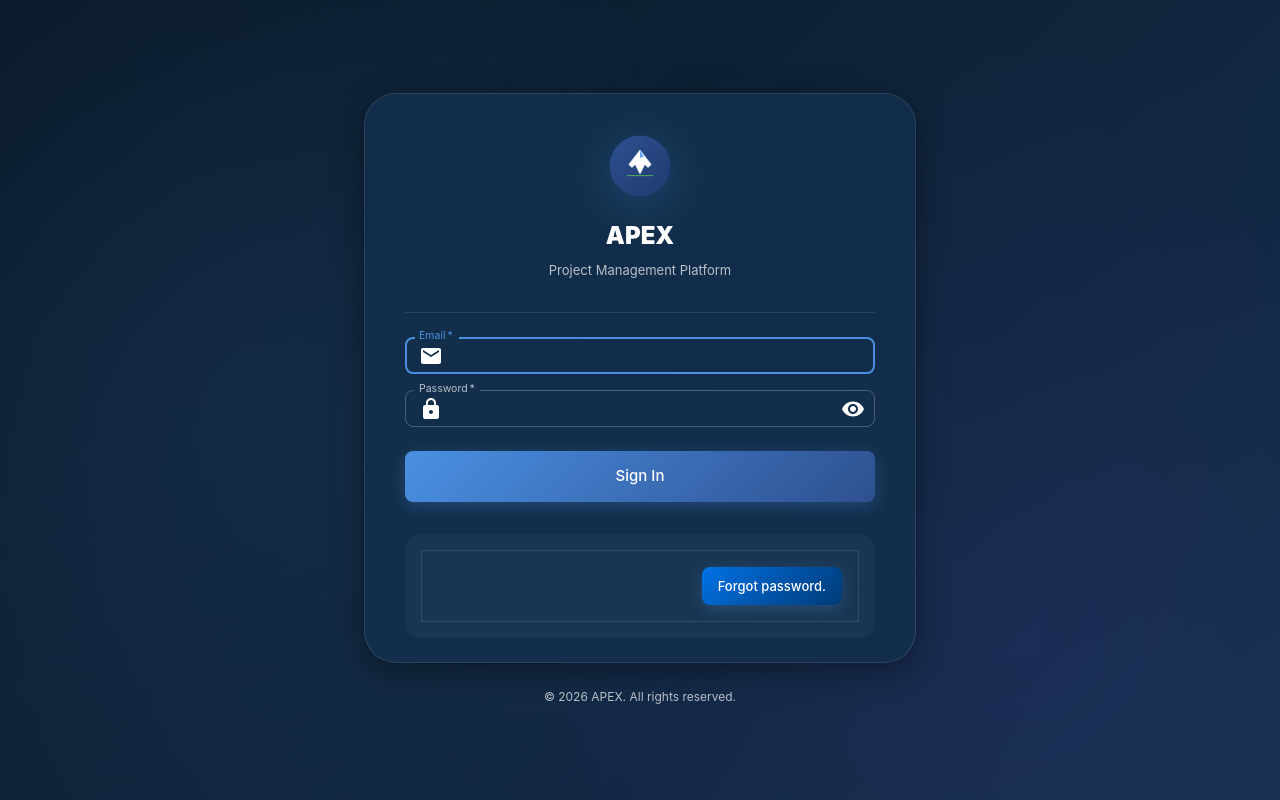
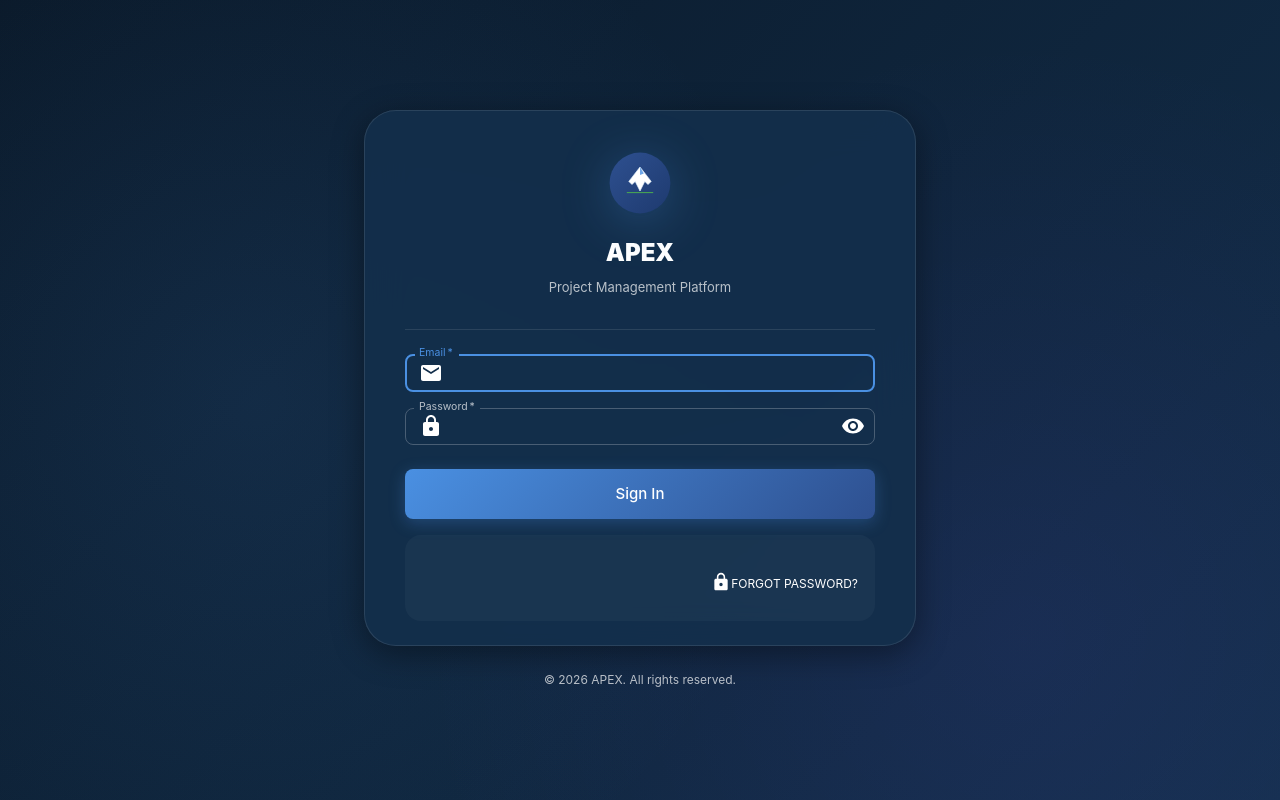
Before and after one commit to petelc/ApexApp, a React (Vite) app: page /login in a window 1280 px wide. Built offline with nearby package versions, Linux system fonts and the light colour scheme.

Commit message:
Fixed Forgot Password link

```diff
--- a/src/App.tsx
+++ b/src/App.tsx
@@ -16,6 +16,7 @@ import TasksPage from '@/pages/Tasks';
 import TaskDetailPage from '@/pages/TaskDetail';
 import ChangeRequestsPage from '@/pages/ChangeRequests';
 import ChangeRequestDetailPage from '@/pages/ChangeRequestDetail';
+import CreateChangeRequestPage from '@/pages/CreateChangeRequest';
 import ChangeRequestEditPage from '@/pages/EditChangeRequest';
 import ChangeAnalyticsPage from '@/pages/ChangeAnalytics';
 
@@ -128,6 +129,15 @@ function App() {
             />
 
             <Route
+              path="/change-requests/create"
+              element={
+                <ProtectedRoute>
+                  <CreateChangeRequestPage />
+                </ProtectedRoute>
+              }
+            />
+
+            <Route
               path="/change-analytics"
               element={
                 <ProtectedRoute>
--- a/src/pages/Login.tsx
+++ b/src/pages/Login.tsx
@@ -183,30 +183,18 @@ export default function LoginPage() {
               </form>
 
               {/* Demo Credentials */}
-              <Box sx={{ mt: 4, p: 2, bgcolor: 'rgba(255, 255, 255, 0.03)', borderRadius: 2 }}>
-                <Box display="flex" justifyContent="right" alignItems="center" justifyItems="center" gap={2} sx={{ border: '1px solid rgba(255, 255, 255, 0.1)' }}>
-                  <Box sx={{ p: 2 }}>
-                    <Button
-                      type="button"
-                      variant="contained"
-                      fullWidth
-                      size="small"
-                      disabled={loading}
-                      onClick={() => navigate('/forgot-password')}
-                      sx={{
-                        py: 1.0,
-                        background: 'linear-gradient(135deg, #0072E5 0%, #003A75 100%)',
-                        boxShadow: '0 4px 16px rgba(74, 144, 226, 0.3)',
-                        '&:hover': {
-                          background: 'linear-gradient(135deg, #0072E5 0%, #003A75 100%)',
-                          boxShadow: '0 6px 20px rgba(74, 144, 226, 0.4)',
-                        },
-                      }}
-                    >
-                      {loading ? 'Forgetting...' : 'Forgot password.'}
-                    </Button>
-
-                  </Box>
+              <Box sx={{ mt: 2, p: 0.5, bgcolor: 'rgba(255, 255, 255, 0.03)', borderRadius: 2 }} justifyItems={'flex-end'}>
+                <Box sx={{ p: 1 }}>
+                  <IconButton
+                    size="small"
+                    onClick={() => navigate('/forgot-password')}
+                    sx={{ mt: 1 }}
+                  >
+                    <Lock fontSize="small" />
+                    <Typography variant="overline" gutterBottom sx={{ display: 'block', mt: 1 }}>
+                      Forgot Password?
+                    </Typography>
+                  </IconButton>
                 </Box>
               </Box>
             </CardContent>
```
Also changed, not shown: src/pages/Login_Dark.tsx (+8 -2 lines).
